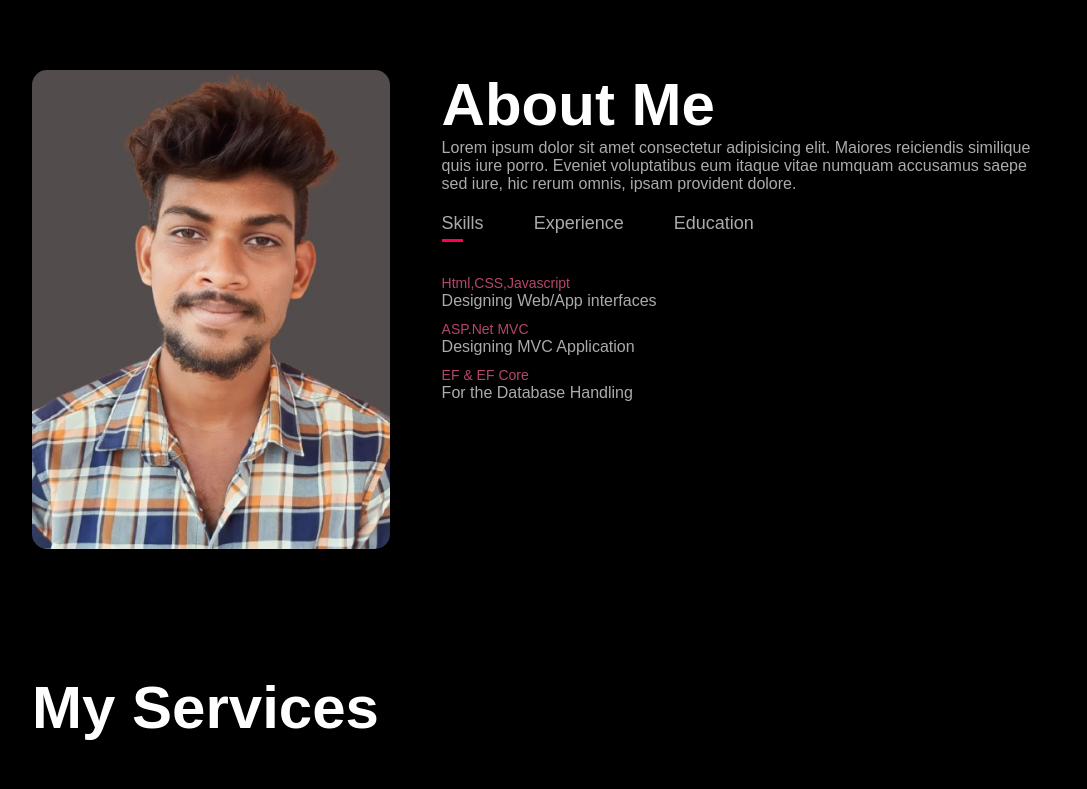
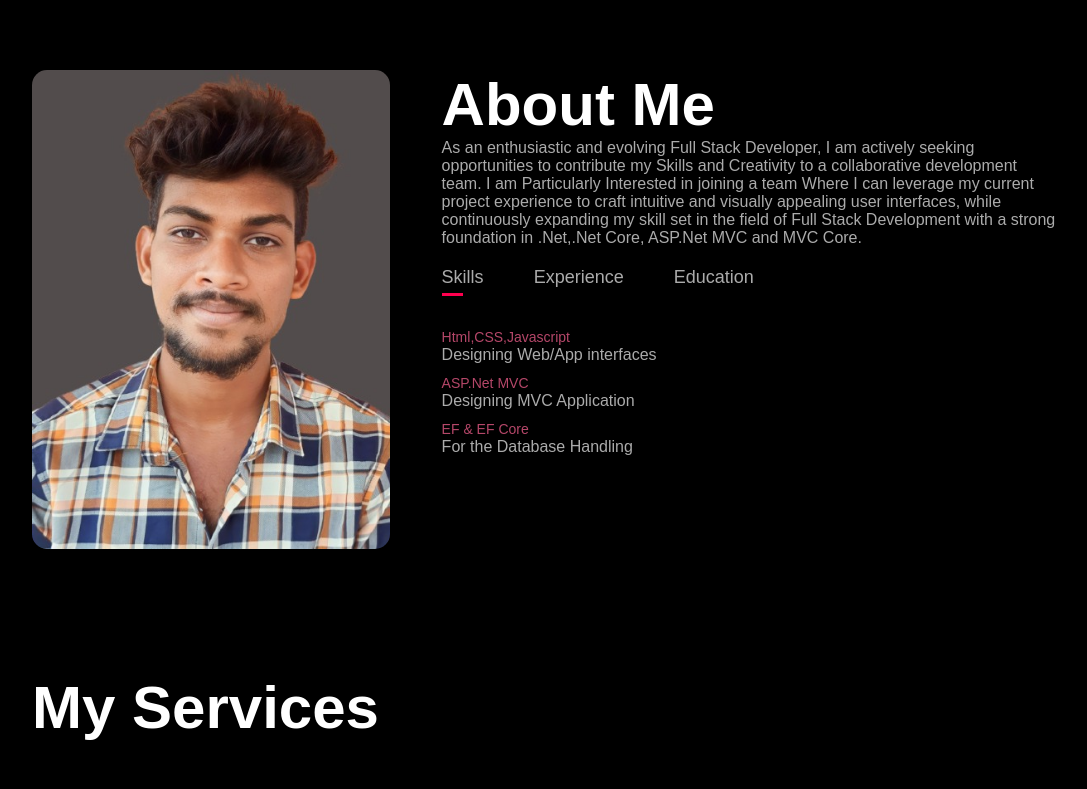
Before and after one commit to TharunKoduru/portfolio, a plain HTML site: page index.html in a window 1280 px wide. Shown: the part 820-1609 px from the top of the page, without its empty margins (96-1183 px from the left). Drawn offline with Linux system fonts and the light colour scheme.

Commit message:
Update index.html

```diff
--- a/index.html
+++ b/index.html
@@ -37,7 +37,7 @@
                 </div>
                 <div class="about-col-2">
                     <h1 class="sub-title">About Me</h1>
-                    <p>Lorem ipsum dolor sit amet consectetur adipisicing elit. Maiores reiciendis similique quis iure porro. Eveniet voluptatibus eum itaque vitae numquam accusamus saepe sed iure, hic rerum omnis, ipsam provident dolore.</p>
+                    <p>As an enthusiastic and evolving Full Stack Developer, I am actively seeking opportunities to contribute my Skills and Creativity to a collaborative development team. I am Particularly Interested in joining a team Where I can leverage my current project experience to craft intuitive and visually appealing user interfaces, while continuously expanding my skill set in the field of Full Stack Development with a strong foundation in .Net,.Net Core, ASP.Net MVC and MVC Core.</p>
 
                     <div class="tab-titles">
                         <p class="tab-links active-link" onclick="opentab('skills')">Skills</p>
```
